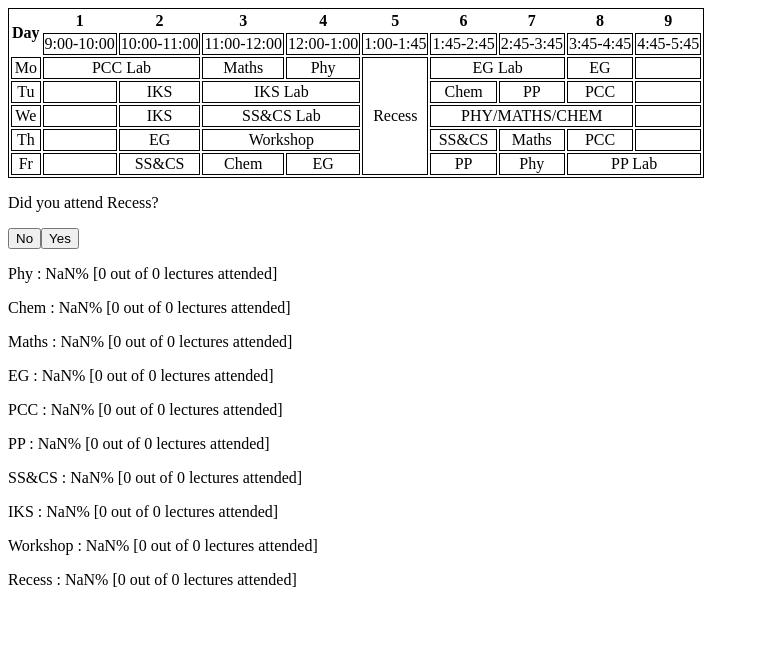
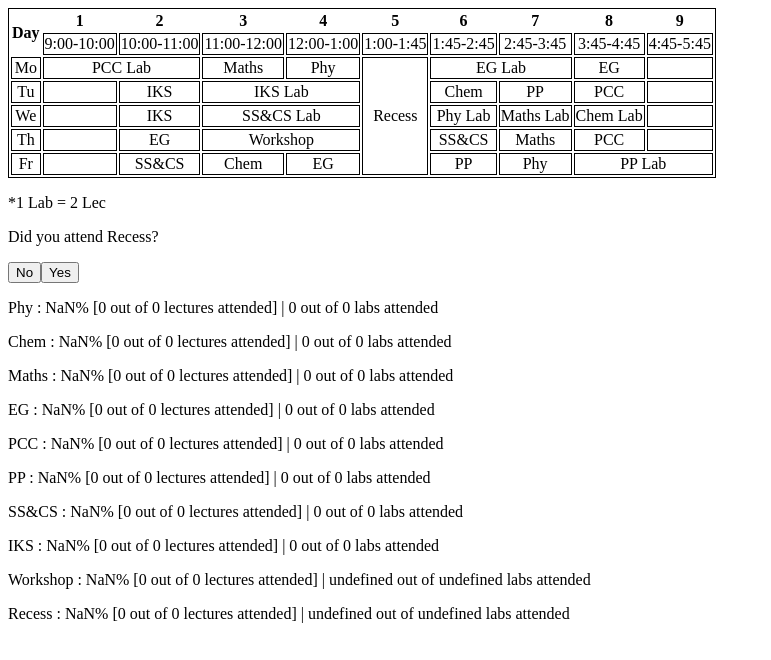
Before and after one commit to DeadInsane5/DeadInsane5.github.io, a plain HTML site: page index.html in a window 1280 px wide. Both pictures are taken after a click on the element "Recess". Shown: the whole page, without its empty margins (0-771 px from the left). Drawn offline with Linux system fonts and the light colour scheme.

Commit message:
Fixed lab calculations

```diff
--- a/index.html
+++ b/index.html
@@ -61,7 +61,9 @@
             <td></td>
             <td class="lec">IKS</td>
             <td class="lec" colspan="2">SS&CS Lab</td>
-            <td class="lec" colspan="3">PHY/MATHS/CHEM</td>
+            <td class="lec">Phy Lab</td>
+            <td class="lec">Maths Lab</td>
+            <td class="lec">Chem Lab</td>
             <td></td>
         </tr>
         <tr>
@@ -85,6 +87,7 @@
             <td class="lec" colspan="2">PP Lab</td>
         </tr>
     </table>
+    <div class="disclaimer"><p>*1 Lab = 2 Lec</p></div>
     <div class="promptContainer"></div>
     <div class="buttonContainer"></div>
     <div class="attContainer"></div>
--- a/js/buttons.js
+++ b/js/buttons.js
@@ -1,6 +1,14 @@
-import { attListA, attListH } from "./main.js";
+import { attListA, attListH, attListLabA, attListLabH, } from "./main.js";
 
 function buttons(subject) {
+    let attVal = 1
+
+    let subjectStr = subject.split(" ")
+    if (subjectStr[1] == "Lab") {
+        attVal = 2
+        subject = subjectStr[0]
+    }
+
     const buttonContainer = document.querySelector(".buttonContainer");
 
     buttonContainer.innerHTML = "";
@@ -8,16 +16,34 @@ function buttons(subject) {
     const noButton = document.createElement("button");
     noButton.textContent = "No";
     noButton.addEventListener("click", () => {
-        attListH[subject] = attListH[subject] + 1;
-        updateAttendanceDisplay(subject);
+        if (attVal == 1) {
+            attListH[subject] = attListH[subject] + 1;
+            updateAttendanceDisplay(subject);
+        }
+        else {
+            attListH[subject] = attListH[subject] + 2;
+            attListLabH[subject] = attListLabH[subject] + 1;
+            updateAttendanceDisplay(subject);
+        }
     })
 
     const yesButton = document.createElement("button");
     yesButton.textContent = "Yes";
     yesButton.addEventListener("click", () => {
-        attListA[subject] = attListA[subject] + 1;
-        attListH[subject] = attListH[subject] + 1;
-        updateAttendanceDisplay(subject);
+        if (attVal == 1) {
+            attListA[subject] = attListA[subject] + 1;
+            attListH[subject] = attListH[subject] + 1;
+            updateAttendanceDisplay(subject);
+        }
+
+        else {
+            attListA[subject] = attListA[subject] + 2;
+            attListH[subject] = attListH[subject] + 2;
+
+            attListLabA[subject] = attListLabA[subject] + 1;
+            attListLabH[subject] = attListLabH[subject] + 1;
+            updateAttendanceDisplay(subject);
+        }
     });
 
     buttonContainer.appendChild(noButton);
@@ -29,7 +55,7 @@ function updateAttendanceDisplay(subject) {
     const attItems = attContainer.querySelectorAll("p");
     attItems.forEach(attItem => {
         if (attItem.textContent.startsWith(subject)) {
-            attItem.textContent = `${subject} : ${(attListA[subject]/attListH[subject])*100}% [${attListA[subject]} out of ${attListH[subject]}  lectures attended]`;
+            attItem.textContent = `${subject} : ${(attListA[subject] / attListH[subject]) * 100}% [${attListA[subject]} out of ${attListH[subject]} lectures attended] | ${attListLabA[subject]} out of ${attListLabH[subject]} labs attended`;
         }
     });
 }
--- a/js/main.js
+++ b/js/main.js
@@ -21,7 +21,7 @@ let attListA = {
     "SS&CS": 0,
     "IKS": 0,
     "Workshop": 0,
-    "Recess" : 0,
+    "Recess": 0,
 };
 
 let attListH = {
@@ -34,17 +34,44 @@ let attListH = {
     "SS&CS": 0,
     "IKS": 0,
     "Workshop": 0,
-    "Recess" : 0,
+    "Recess": 0,
+}
+let attListLabA = {
+    "Phy": 0,
+    "Chem": 0,
+    "Maths": 0,
+    "EG": 0,
+    "PCC": 0,
+    "PP": 0,
+    "SS&CS": 0,
+    "IKS": 0,
+}
+let attListLabH = {
+    "Phy": 0,
+    "Chem": 0,
+    "Maths": 0,
+    "EG": 0,
+    "PCC": 0,
+    "PP": 0,
+    "SS&CS": 0,
+    "IKS": 0,
 }
 
 const attContainer = document.querySelector(".attContainer");
 for (let subject in attListA) {
+    let subjectStr = subject.split(" ")
+    if (subjectStr[1] == "Lab") {
+        subject = subjectStr[0]
+    }
+
     const attItem = document.createElement("p");
-    attItem.textContent = `${subject} : ${(attListA[subject]/attListH[subject])*100}% [${attListA[subject]} out of ${attListH[subject]} lectures attended]`;
+    attItem.textContent = `${subject} : ${(attListA[subject] / attListH[subject]) * 100}% [${attListA[subject]} out of ${attListH[subject]} lectures attended] | ${attListLabA[subject]} out of ${attListLabH[subject]} labs attended`;
     attContainer.appendChild(attItem);
 }
 
 export {
     attListA,
-    attListH
+    attListH,
+    attListLabA,
+    attListLabH,
 }
```
